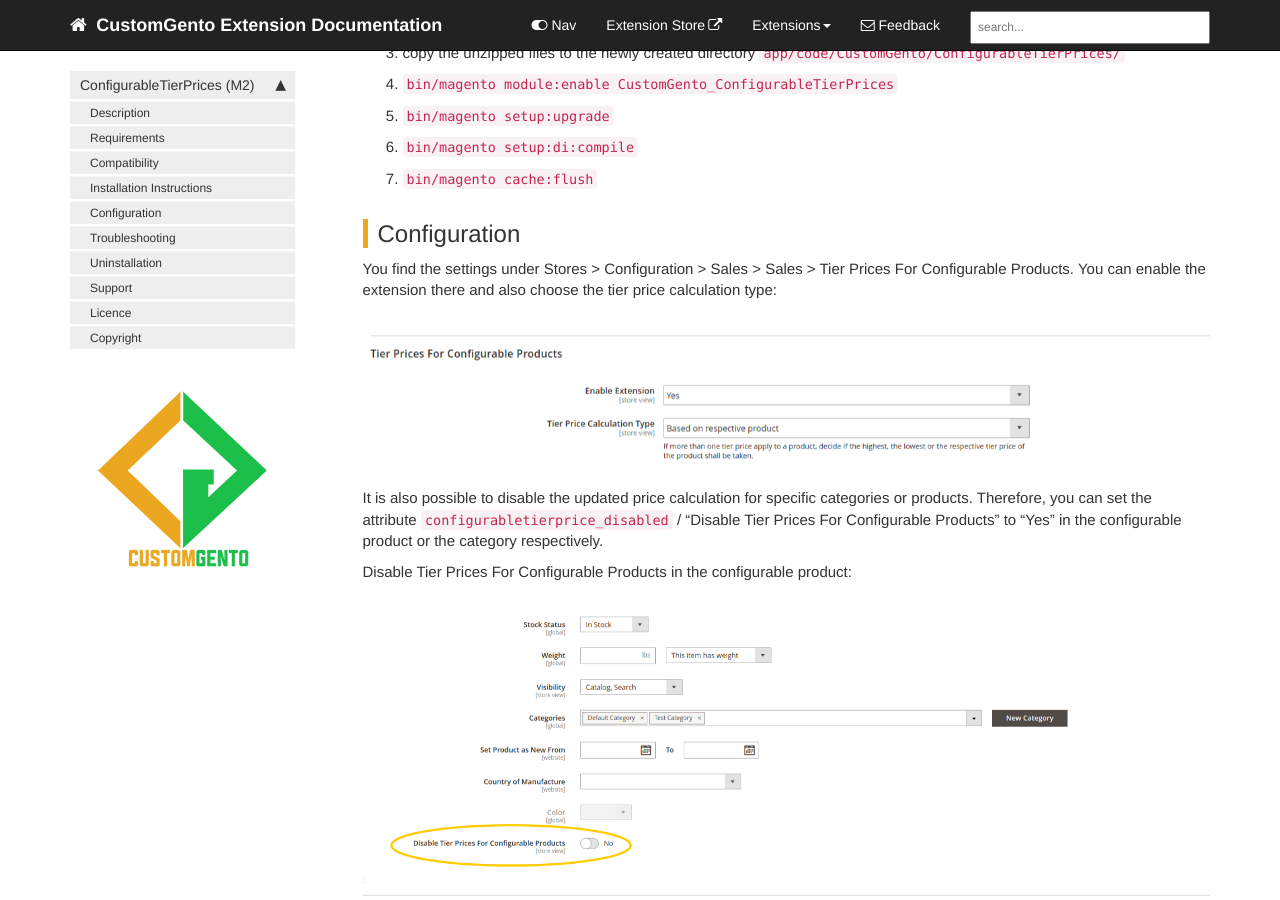
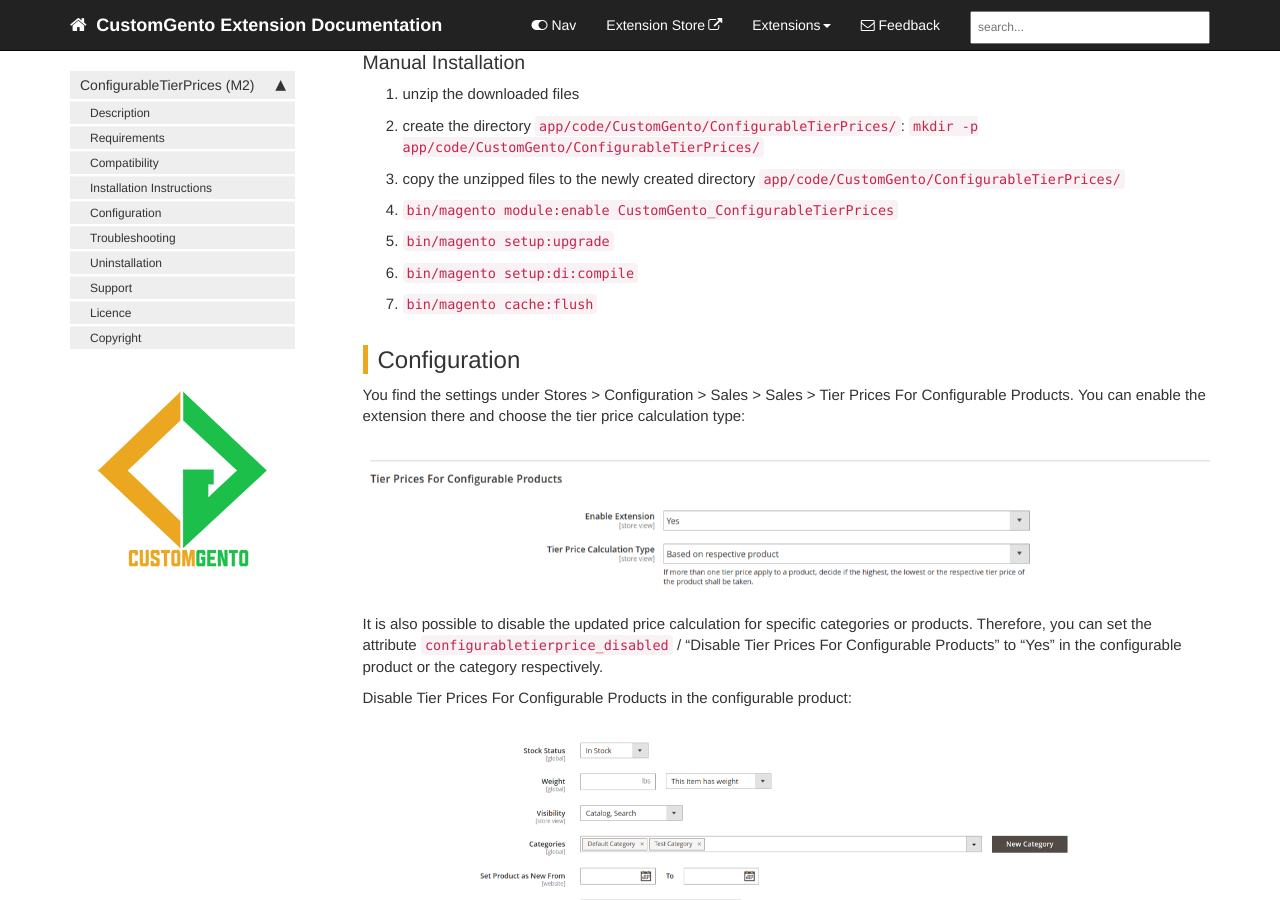
Before and after one commit to customgento/docs, a Jekyll site: the page built from pages/tier-prices-for-configurable-products-m2.md, in a window 1280 px wide and 900 px high, scrolled down 3395 px. Built offline with Jekyll 4.4.1, drawn with Linux system fonts in a browser that asks for light colours; comment, search, counter and statistics services are not loaded; some of the changed text lies outside the part shown.

Commit message:
Extend CTP M2 docs

```diff
--- a/pages/tier-prices-for-configurable-products-m2.md
+++ b/pages/tier-prices-for-configurable-products-m2.md
@@ -71,7 +74,7 @@ If you are using composer (you should!) and downloaded the extension from the Ma
 
 ## Configuration
 You find the settings under Stores > Configuration > Sales > Sales > Tier Prices For Configurable Products.
-You can enable the extension there and also choose the tier price calculation type:
+You can enable the extension there and choose the tier price calculation type:
 
 ![Configure Tier Prices For Configurable Products]({{ "images/tier-prices-for-configurable-products-m2/system-configuration.png" }} "Configure Tier Prices For Configurable Products")
 
```
Also changed, not shown: other parts of pages/tier-prices-for-configurable-products-m2.md (+3 -0 lines).
